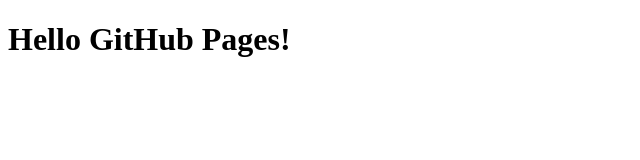
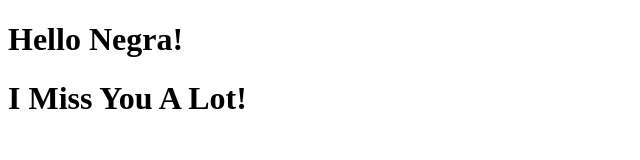
Before and after one commit to fredychilito/fredychilito.github.io, a plain HTML site: page index.html in a window 1280 px wide. Shown: the whole page, without its empty margins (0-640 px from the left). Drawn offline with Linux system fonts and the light colour scheme.

Commit message:
second Committ.

```diff
--- a/index.html
+++ b/index.html
@@ -5,6 +5,7 @@
   <title>GitHub Pages Test</title>
 </head>
 <body>
-  <h1>Hello GitHub Pages!</h1>
+  <h1>Hello Negra!</h1>
+  <h1>I Miss You A Lot!</h1>
 </body>
 </html>
```
